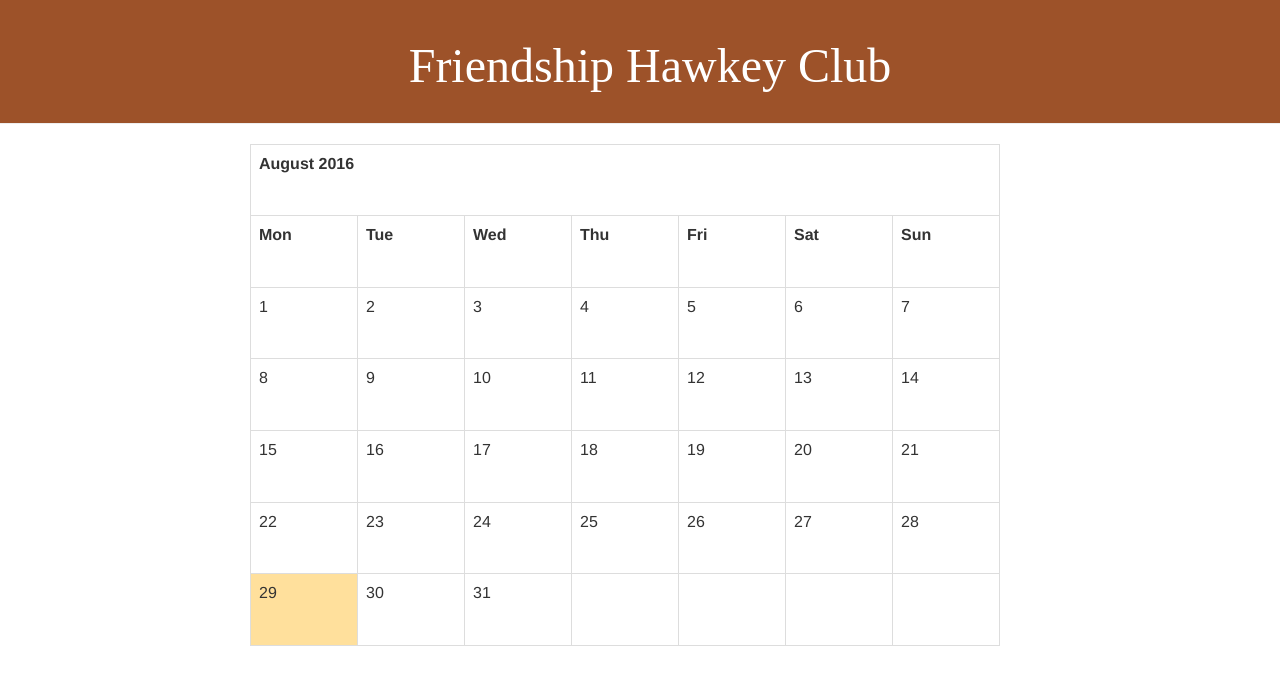
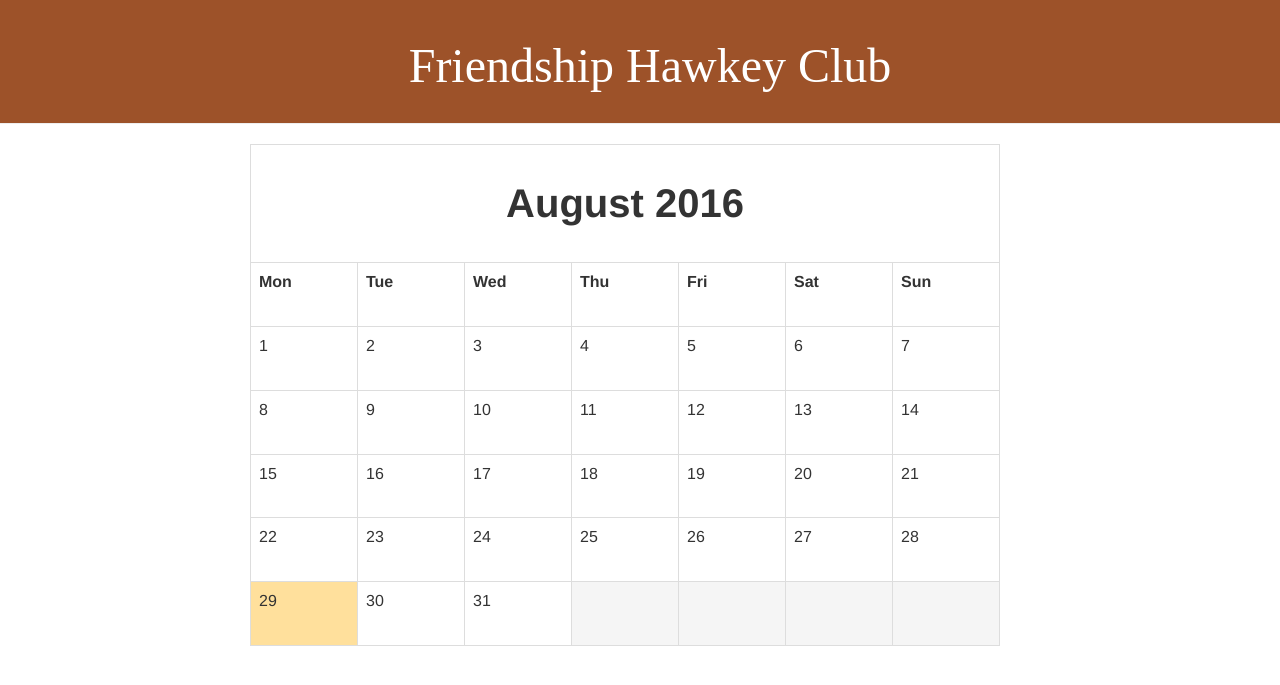
Before and after one commit to marcann/Hawk, a Django app: page /calendar/ in a window 1280 px wide. Shown: the top 685 px of the page. Run offline with Django 3.2, Linux system fonts and the light colour scheme; data that the repository does not hold is empty; some libraries are stand-ins or nearby versions; some web fonts are replaced.

Commit message:
Calendar updates.

```diff
--- a/game_calendar/static/css/calendar.css
+++ b/game_calendar/static/css/calendar.css
@@ -2,9 +2,23 @@
   background-color: rgb(255, 224, 156);
 }
 
+.noday {
+  background-color: rgb(245, 245, 245);
+}
+
+.table .monthname {
+  font-size: 2.5em;
+  vertical-align: middle;
+}
+
+.calendar ul {
+  list-style: none;
+}
+
 table {
   table-layout: fixed;
-  height: 502px;
+  min-height: 502px;
+  height: auto;
 }
 
 table tr th, td {
--- a/game_calendar/templates/game_calendar/calendar.html
+++ b/game_calendar/templates/game_calendar/calendar.html
@@ -1,7 +1,7 @@
 {% extends 'blog/base.html' %}
 {% load game_calendar_tags %}
 {% block content %}
-<div class="table-responsive">
+<div class="calendar">
   {% event_calendar year month events_list %}
 </div>
 
--- a/game_calendar/templatetags/game_calendar_tags.py
+++ b/game_calendar/templatetags/game_calendar_tags.py
@@ -2,21 +2,23 @@ from calendar import HTMLCalendar
 from django import template
 from datetime import datetime, date
 from itertools import groupby
+from django.middleware import locale as _locale
 
 from django.utils.html import conditional_escape as esc
 
 register = template.Library()
+month_names = ['', 'January', 'Feburary', 'March', 'April', 'May', 'June', 'July',
+'August', 'September', 'October', 'November', 'December']
 
 def do_event_calendar(parser, token):
     """
     template tag's syntax is {% event_calendar year month, event_list %}
     """
-
     try:
-        tag_name, year, month, event_list = token.split_contents()
+        tag_name, year, month, events_list = token.split_contents()
     except ValueError:
         raise template.TemplateSyntaxError()
-    return EventCalendarNode(year, month, event_list)
+    return EventCalendarNode(year, month, events_list)
 
 
 class EventCalendarNode(template.Node):
@@ -65,13 +67,24 @@ class EventCalendar(HTMLCalendar):
                 body = ['<ul>']
                 for event in self.events[day]:
                     body.append('<li>')
-                    body.append('<a href="%s">' % event.get_absolute_url())
-                    body.append(esc(event.series.primary_name))
+                    body.append('<a href="#">')
+                    body.append((event.title))
                     body.append('</a></li>')
                 body.append('</ul>')
                 return self.day_cell(cssclass, '<span class="dayNumber">%d</span> %s' % (day, ''.join(body)))
             return self.day_cell(cssclass, '<span class="dayNumberNoEvents">%d</span>' % (day))
         return self.day_cell('noday', '&nbsp;')
+
+    def formatmonthname(self, year, month, withyear=True):
+        """
+        Return a month name as a table row.
+        """
+        self.year, self.month = year, month
+        if withyear:
+            s = '%s %s' % (month_names[self.month], self.year)
+        else:
+            s = '%s' % month_names[self.month]
+        return '<tr><th colspan="7" class="monthname text-center">%s</th></tr>' % s
 
     def formatmonth(self, year, month):
         """
@@ -93,6 +106,8 @@ class EventCalendar(HTMLCalendar):
         a('\n')
         return ''.join(v)
 
+        # TODO add navigation links to previous and next month.
+
     def group_by_day(self, events):
         field = lambda event: event.date_and_time.day
         return dict(
@@ -105,4 +120,4 @@ class EventCalendar(HTMLCalendar):
 # Register the template tag so it is available to the Templates
 register.tag("event_calendar", do_event_calendar)
 
-# DOING:0 write HTMLCalendar ovveride functions
+# DONE:0 write HTMLCalendar ovveride functions
--- a/mysite/settings.py
+++ b/mysite/settings.py
@@ -39,7 +39,7 @@ INSTALLED_APPS = [
     'django.contrib.staticfiles',
     'blog',
     'game_calendar',
-    # DOING:10 Start making calendar app.
+    # DOING:0 Start making calendar app.
 ]
 
 MIDDLEWARE = [
```
